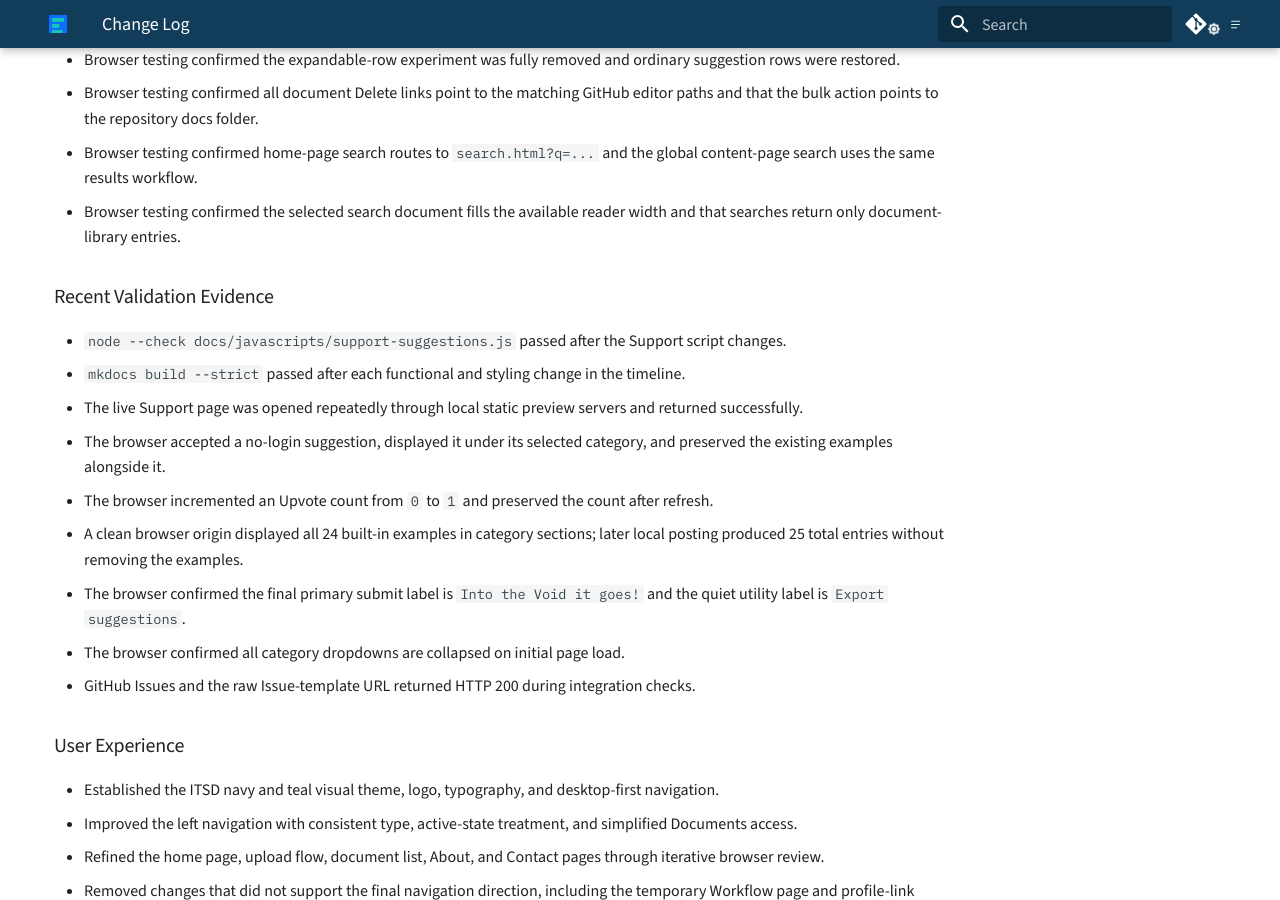
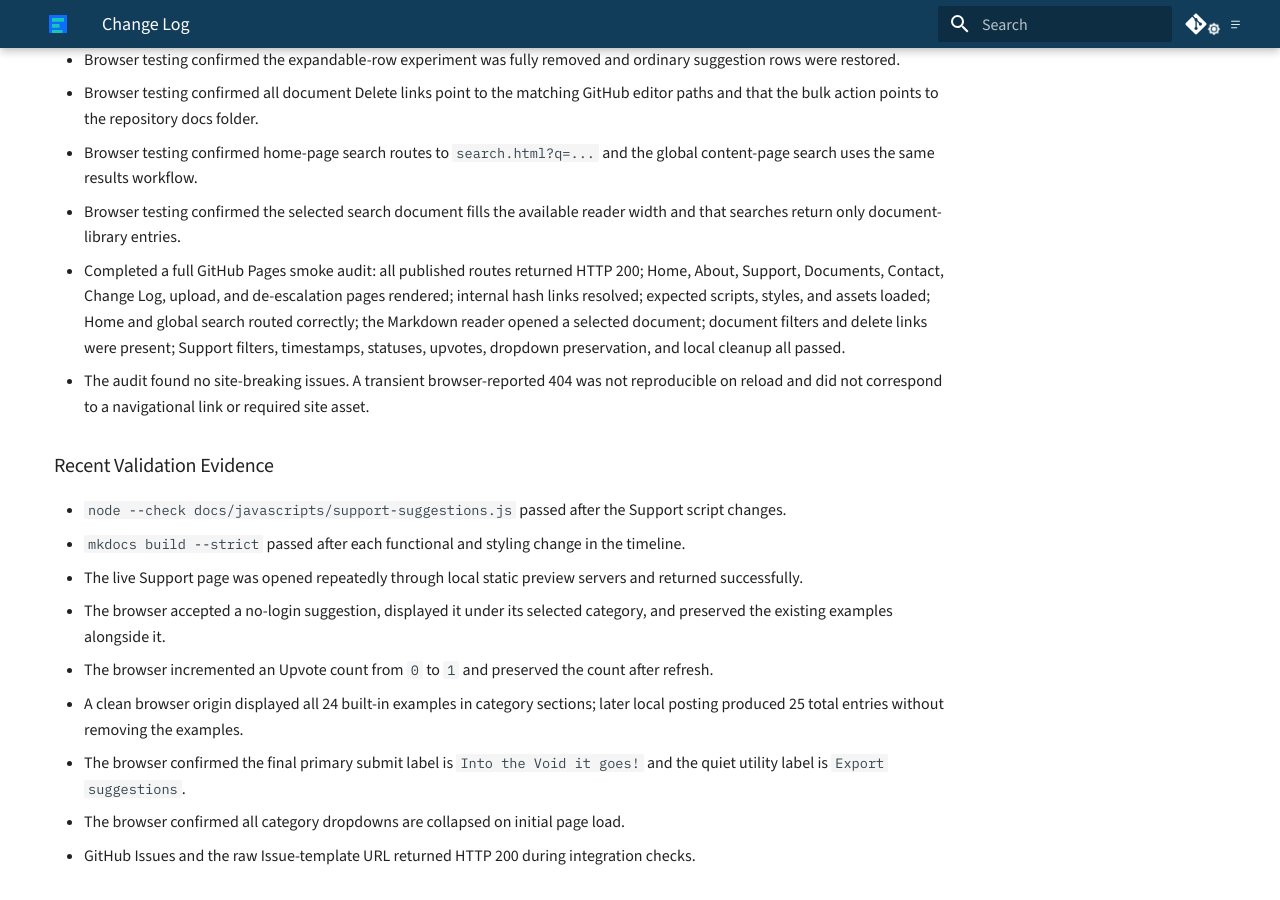
Before and after one commit to dgooding/mkdocs-basic, an MkDocs documentation site: the page built from docs/change-log.md, in a window 1280 px wide and 900 px high, scrolled down 5750 px. Built offline with MkDocs 1.6.1 and Material for MkDocs 9.7.7, drawn with Linux system fonts in a browser that asks for light colours; comment, search, counter and statistics services are not loaded.

Commit message:
docs: auto-update 2026-08-26 22:55:24

```diff
--- a/docs/change-log.md
+++ b/docs/change-log.md
@@ -107,6 +107,8 @@ This section records the work completed after the initial Support-page timeline,
 - Browser testing confirmed all document Delete links point to the matching GitHub editor paths and that the bulk action points to the repository docs folder.
 - Browser testing confirmed home-page search routes to `search.html?q=...` and the global content-page search uses the same results workflow.
 - Browser testing confirmed the selected search document fills the available reader width and that searches return only document-library entries.
+- Completed a full GitHub Pages smoke audit: all published routes returned HTTP 200; Home, About, Support, Documents, Contact, Change Log, upload, and de-escalation pages rendered; internal hash links resolved; expected scripts, styles, and assets loaded; Home and global search routed correctly; the Markdown reader opened a selected document; document filters and delete links were present; Support filters, timestamps, statuses, upvotes, dropdown preservation, and local cleanup all passed.
+- The audit found no site-breaking issues. A transient browser-reported 404 was not reproducible on reload and did not correspond to a navigational link or required site asset.
 
 ### Recent Validation Evidence
 
```
